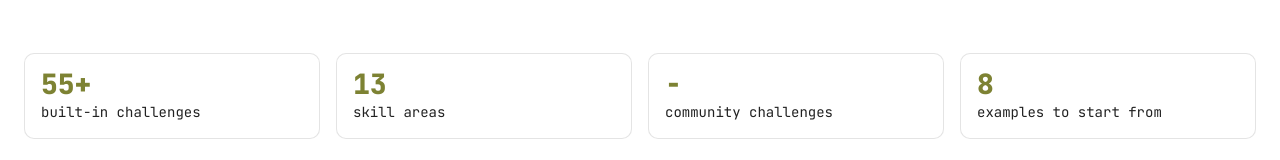
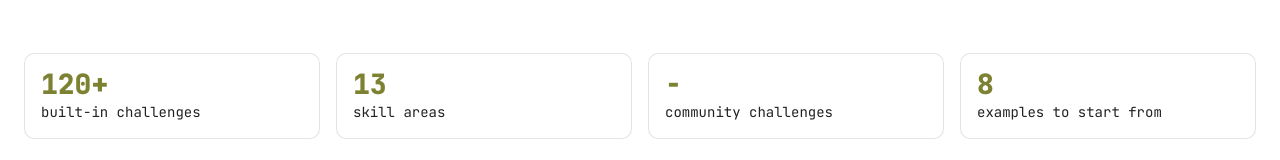
Before and after one commit to andradev-io/nvim-skill-arcade-challenges, a React (Vite) app: page / in a window 1280 px wide. Shown: the part 549-709 px from the top of the page. Built offline with nearby package versions, Linux system fonts and the light colour scheme; no server answers.

Commit message:
fix: home page says 120+ built-in challenges

```diff
--- a/src/pages/HomePage.tsx
+++ b/src/pages/HomePage.tsx
@@ -170,7 +170,7 @@ export function HomePage() {
       </Box>
 
       <Stack direction="row" sx={{ gap: 2, flexWrap: 'wrap' }}>
-        <Stat value="55+" label="built-in challenges" />
+        <Stat value="120+" label="built-in challenges" />
         <Stat value={String(AREAS.length)} label="skill areas" />
         <Stat value={community.status === 'ready' ? String(published.length) : '-'} label="community challenges" />
         <Stat value={String(EXAMPLES.length)} label="examples to start from" />
```
